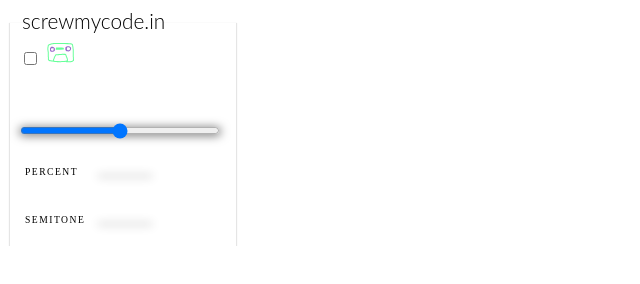
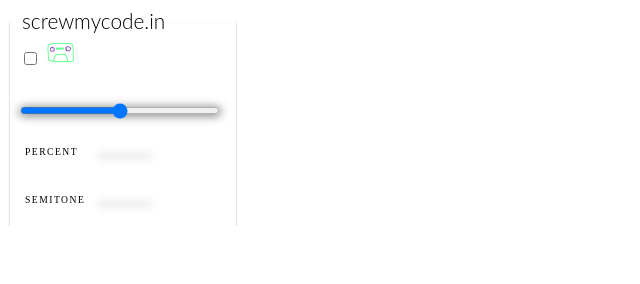
Before and after one commit to bamdadfr/screwmycode-in--extension, a website with bundled scripts: page app/pages/popup.html in a window 1280 px wide. Shown: the whole page, without its empty margins (0-640 px from the left). Built offline with nearby package versions, Linux system fonts and the light colour scheme.

Commit message:
small ui improvements

```diff
--- a/app/scripts/popup.js
+++ b/app/scripts/popup.js
@@ -50,7 +50,7 @@ const onMouseWheel = () => {
     document.addEventListener ('wheel', async (e) => {
 
         const storage = await getState ()
-        const delta = -1 * e.deltaY / (100 * 8)
+        const delta = -1 * e.deltaY / (100 * 7)
         const newSpeed = parseFloat (storage.speed) + delta
 
         setState ('speed', newSpeed)
--- a/app/styles/popup.css
+++ b/app/styles/popup.css
@@ -9,6 +9,7 @@ html, body {
     font-family: 'Lato', 'Lucida Grande', 'Lucida Sans Unicode', Tahoma, Sans-Serif;
     overflow: hidden;
     width: 230px;
+    -moz-user-select: none;
 }
 
 div {
--- a/app/styles/slider.css
+++ b/app/styles/slider.css
@@ -7,7 +7,7 @@
 
 .col {
     width: 100%;
-    height: 203px;
+    height: 183px;
 }
 
 .first-row {
@@ -23,7 +23,7 @@
 }
 
 .spacer-1 {
-    padding-top: 30px;
+    padding-top: 10px;
 }
 
 .spacer-2 {
@@ -43,7 +43,6 @@
 .slider::-moz-range-thumb {
     color: var(--slider-handle-color);
     border: 2px solid;
-    cursor: pointer;
     width: 15px;
     height: 15px;
     background: #242930;
```
